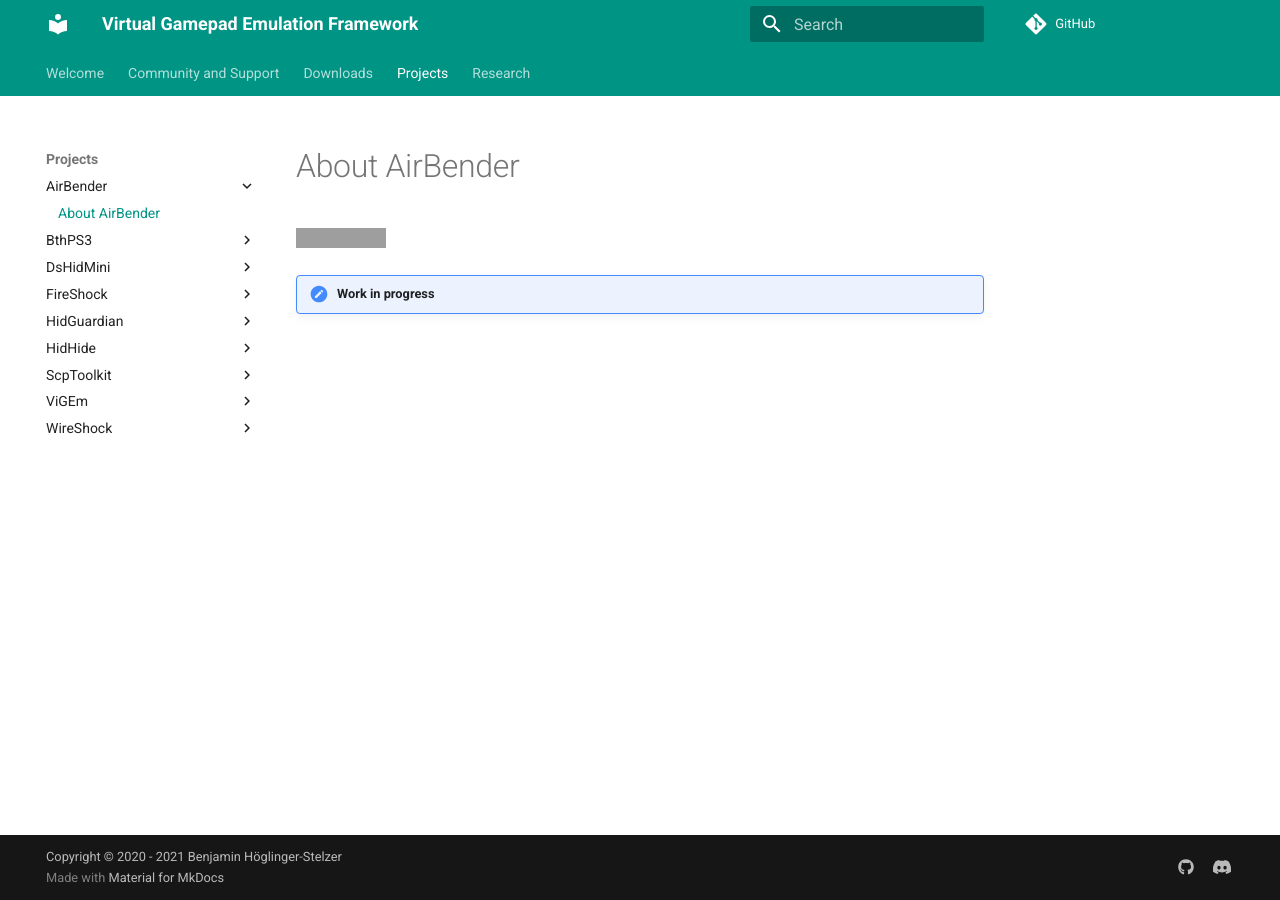
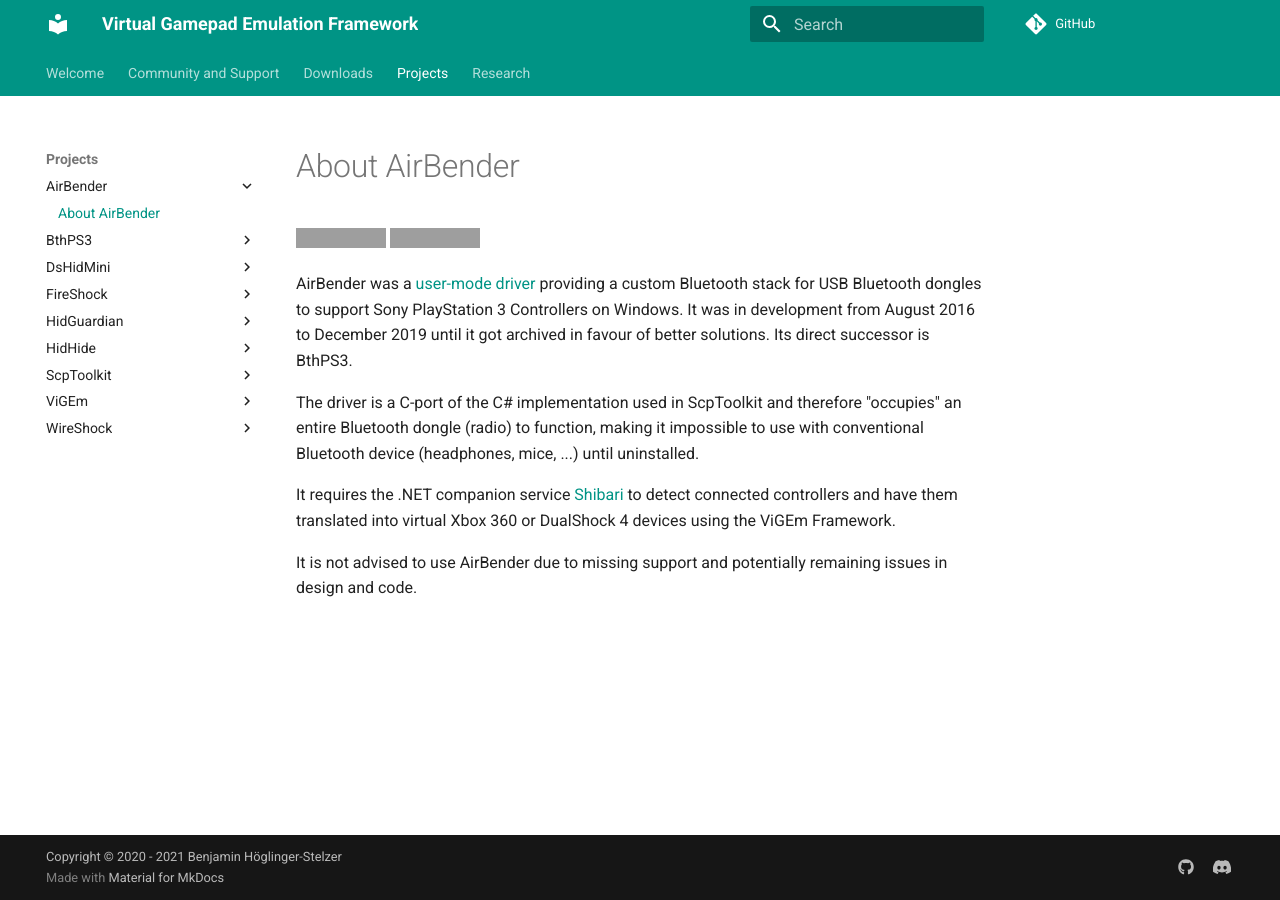
Before and after one commit to nefarius/ViGEm.github.io, an MkDocs documentation site: the page built from docs/projects/AirBender/index.md, in a window 1280 px wide. Built offline with MkDocs 1.6.1 and Material for MkDocs 9.7.7, drawn with Linux system fonts in a browser that asks for light colours; comment, search, counter and statistics services are not loaded; grey boxes are pictures that could not be loaded.

Commit message:
Updated AirBender page

```diff
--- a/docs/projects/AirBender/index.md
+++ b/docs/projects/AirBender/index.md
@@ -1,5 +1,11 @@
 # About AirBender
 
-[![GitHub](https://img.shields.io/badge/GitHub-yellowgreen?logo=github)](https://github.com/ViGEm/AirBender)
+[![GitHub](https://img.shields.io/badge/GitHub-yellowgreen?logo=github)](https://github.com/ViGEm/AirBender) ![Discontinued](https://img.shields.io/badge/Project%20discontinued-critical)
 
-!!! important "Work in progress"
+AirBender was a [user-mode driver](https://docs.microsoft.com/en-us/windows-hardware/drivers/wdf/getting-started-with-umdf-version-2) providing a custom Bluetooth stack for USB Bluetooth dongles to support Sony PlayStation 3 Controllers on Windows. It was in development from August 2016 to December 2019 until it got archived in favour of better solutions. Its direct successor is BthPS3.
+
+The driver is a C-port of the C# implementation used in ScpToolkit and therefore "occupies" an entire Bluetooth dongle (radio) to function, making it impossible to use with conventional Bluetooth device (headphones, mice, ...) until uninstalled.
+
+It requires the .NET companion service [Shibari](https://github.com/ViGEm/Shibari) to detect connected controllers and have them translated into virtual Xbox 360 or DualShock 4 devices using the ViGEm Framework.
+
+It is not advised to use AirBender due to missing support and potentially remaining issues in design and code.
```
